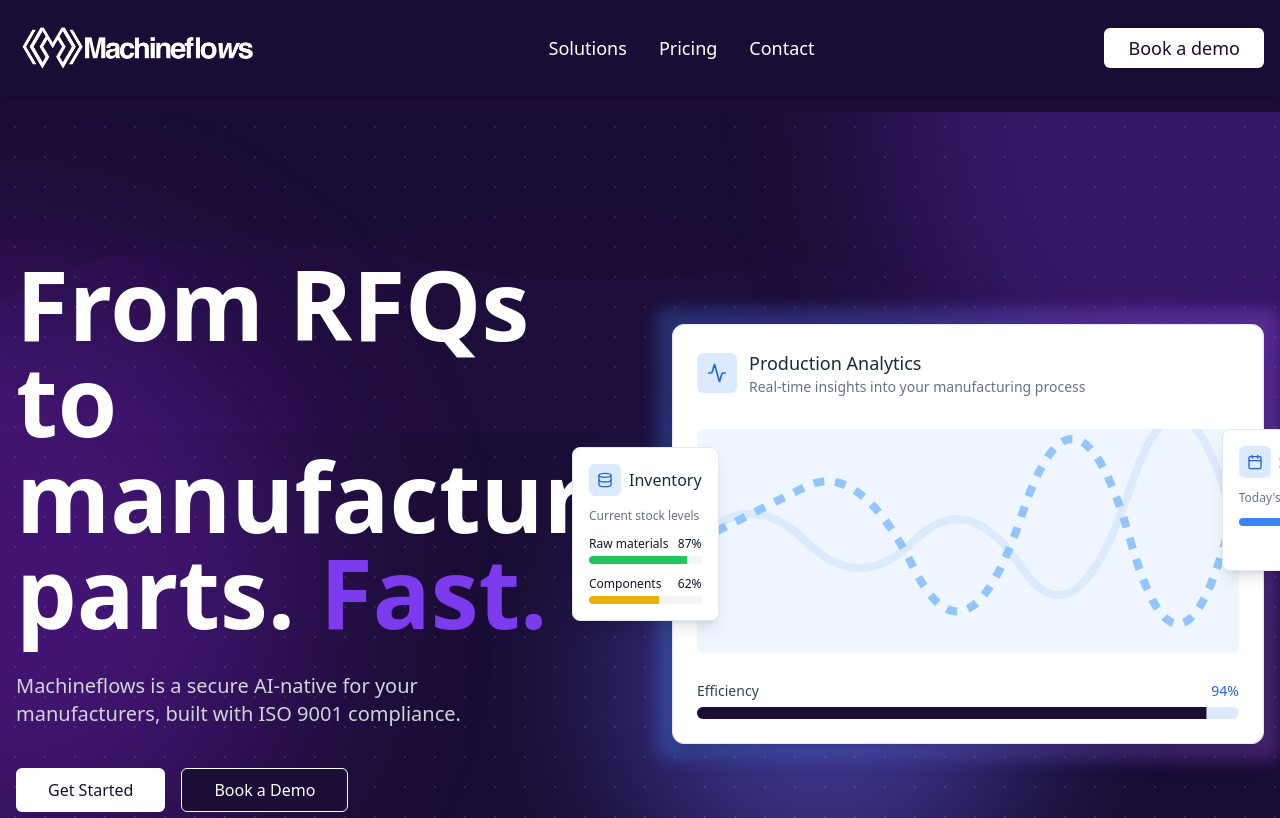
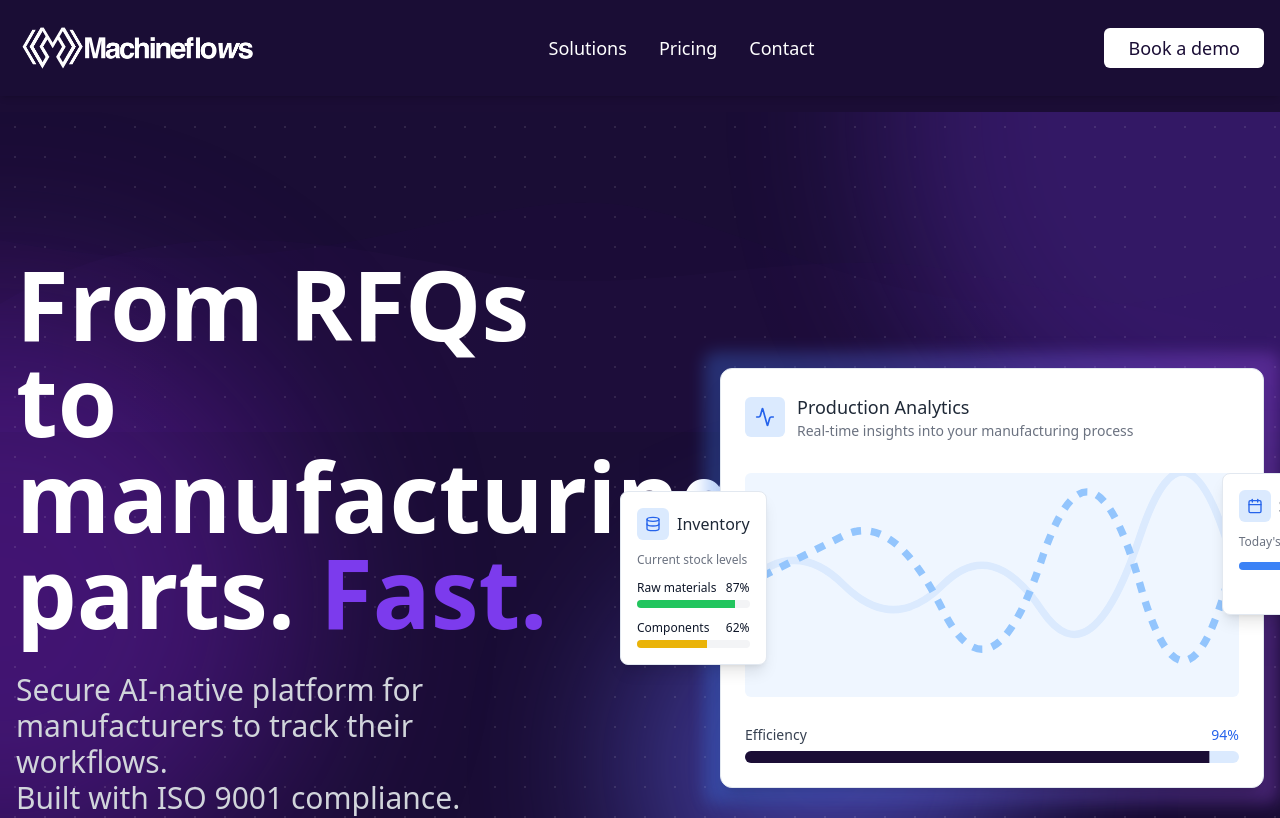
Before and after one commit to machineflows/machineflows-dot-com, a React (Vite) app: page / in a window 1280 px wide. Shown: the top 818 px of the page. Built offline with nearby package versions, Linux system fonts and the light colour scheme.

Commit message:
hot-fix: hero section, spacing, headlines and subheadline

```diff
--- a/src/components/HeroSection.tsx
+++ b/src/components/HeroSection.tsx
@@ -41,15 +41,17 @@ const HeroSection = () => {
         </svg>
       </div>
 
-      <div className="container max-w-7xl mx-auto px-4 relative z-10">
-        <div className="grid grid-cols-1 md:grid-cols-2 gap-16 items-center">
+      <div className="container max-w-8xl mx-auto px-4 relative z-10">
+        <div className="grid grid-cols-1 md:grid-cols-2 gap-40 items-center">
           <div className="animate-fade-in">
             <h1 className="text-6xl md:text-7xl lg:text-8xl font-bold text-white mb-8 leading-tight">
               From RFQs to manufacturing parts. <span className="text-secondary">Fast.</span>
             </h1>
 
-            <p className="text-lg md:text-xl text-gray-300 mb-10 max-w-lg">
-              Machineflows is a secure AI-native for your manufacturers, built with ISO 9001 compliance.
+            <p className="text-lg md:text-3xl text-gray-300 mb-10 max-w-lg">
+              Secure AI-native platform for manufacturers to track their workflows.
+              <br />
+              Built with ISO 9001 compliance.
             </p>
 
             <div className="flex flex-col sm:flex-row gap-4">
```
